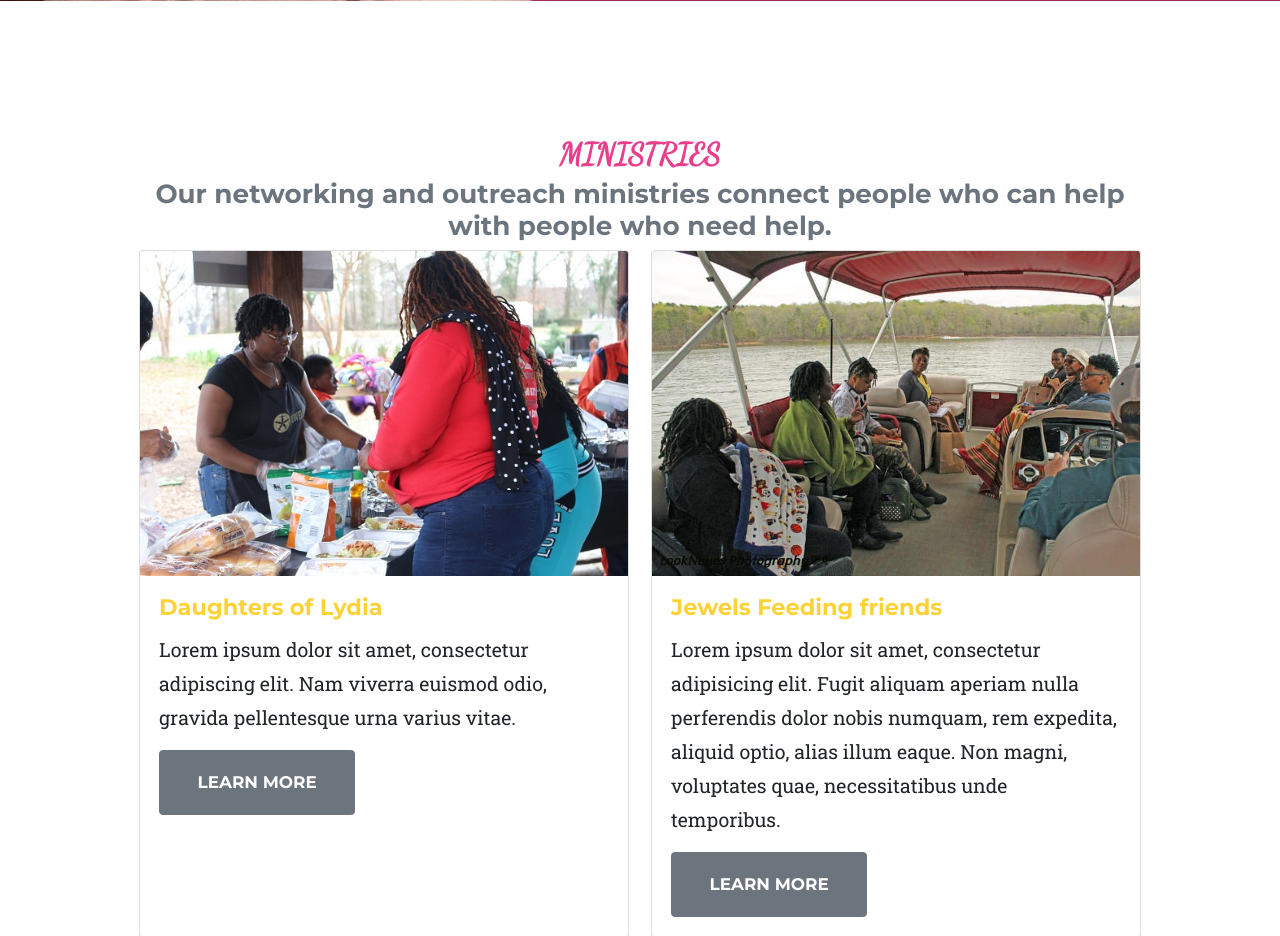
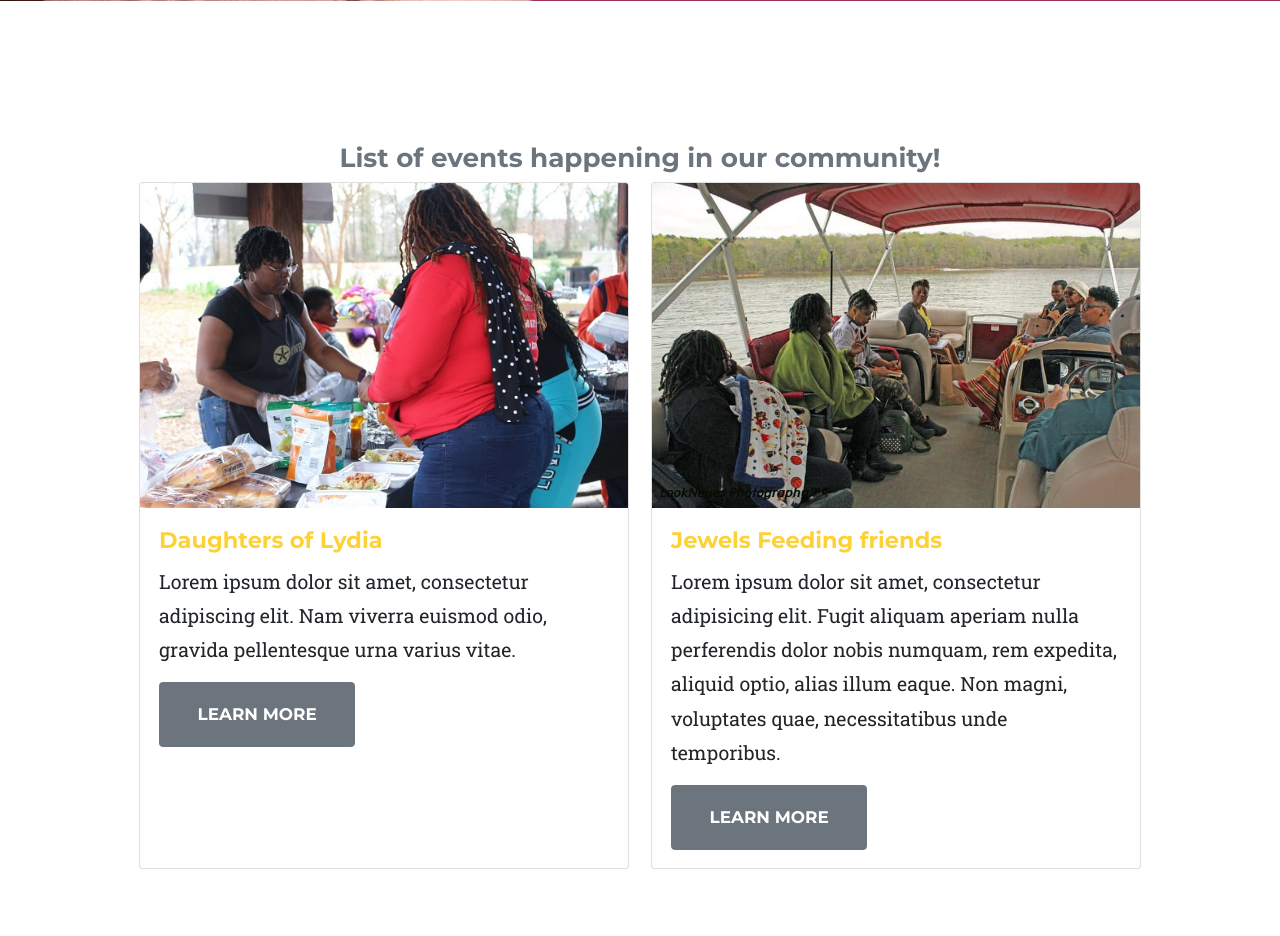
Before and after one commit to lamanaml/jewelsoutreach, a PHP site: page / in a window 1280 px wide. Shown: the part 698-1634 px from the top of the page. Run offline with PHP 8.4, Linux system fonts and the light colour scheme; some libraries are stand-ins or nearby versions; some web fonts are replaced.

Commit message:
updated card divs

```diff
--- a/index.php
+++ b/index.php
@@ -72,8 +72,9 @@
         <section id="services">
             <div class="container2">
                 <div class="text-center">
-                    <h2 class="section-heading text-uppercase">Ministries</h2>
-                    <h3 class="section-subheading text-muted">Our networking and outreach ministries connect people who can help with people who need help. </h3>
+
+                    <h2 class="section-heading text-uppercase"></h2>
+                    <h3 class="section-subheading text-muted">List of events happening in our community! </h3>
                  </div>
                 <div class="row">
                     <div class="col-lg-6 mb-4">
@@ -93,7 +94,7 @@
                             <a href="feedingfriends.php"><img class="card-img-top" src="assets/img/events/gallery/1.jpg" alt=""></a>
                             <div class="card-body">
                             <h4 class="card-title">
-                                <a href="#">Jewels Feeding friends</a>
+                                <a href="jewels.php">Jewels Feeding friends</a>
                             </h4>
                             <p class="card-text">Lorem ipsum dolor sit amet, consectetur adipisicing elit. Fugit aliquam aperiam nulla perferendis dolor nobis numquam, rem expedita, aliquid optio, alias illum eaque. Non magni, voluptates quae, necessitatibus unde temporibus.</p>
                             <a class="btn btn-secondary btn-xl text-uppercase js-scroll-trigger" href="feedingfriends.php">Learn More</a>
```
